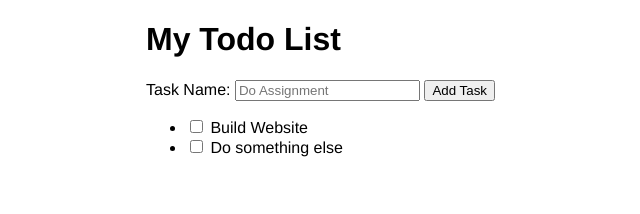
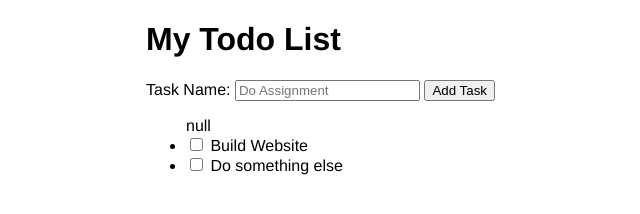
Before and after one commit to arsyad-abdat/To-Do-List, a plain HTML site: page index.html in a window 1280 px wide. Both pictures are taken after typing "Sample" into the empty fields and a click on the button "Add Task". Shown: the whole page, without its empty margins (194-834 px from the left). Drawn offline with Linux system fonts and the light colour scheme.

Commit message:
Added text to todo list

```diff
--- a/index.html
+++ b/index.html
@@ -22,7 +22,7 @@
         </button>
     </form>
 
-    <ul>
+    <ul id="todo-list">
         <li>
             <label>
                 <input type="checkbox">
--- a/js/script.js
+++ b/js/script.js
@@ -1,15 +1,21 @@
 // Step 1: Find Element
 let addTaskButton = document.getElementById("add-task")
 let newTaskInput = document.getElementById("task-input")
+let todoListContainer = document.getElementById("todo-list") //go search webpage for thing with to do list tag
 
 // Step 2: Write a function to implement the behavioru
 
 function onAddTaskClicked(event) {
     let taskName = newTaskInput.ariaValueMax;
-    newTaskInput.value = "";
+    newTaskInput.value = ""; //Wipe content
 
     //log it to console
     console.log(taskName)
+
+    // When that event happens, read input, take input and put it into container. take the todo list container
+    // then insert adjacent html
+    todoListContainer.insertAdjacentHTML("afterbegin",taskName);
+
 }
 
 // Step 3: Link element, function and event
```
